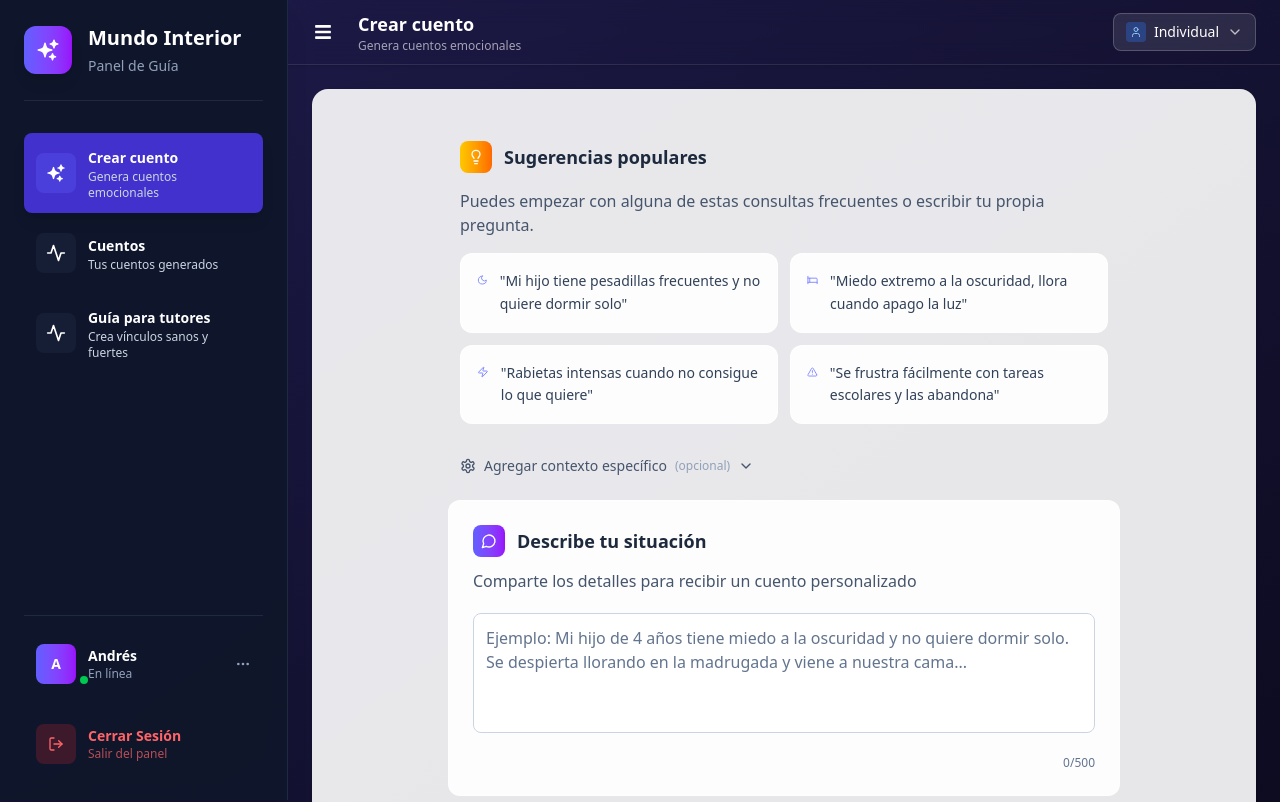
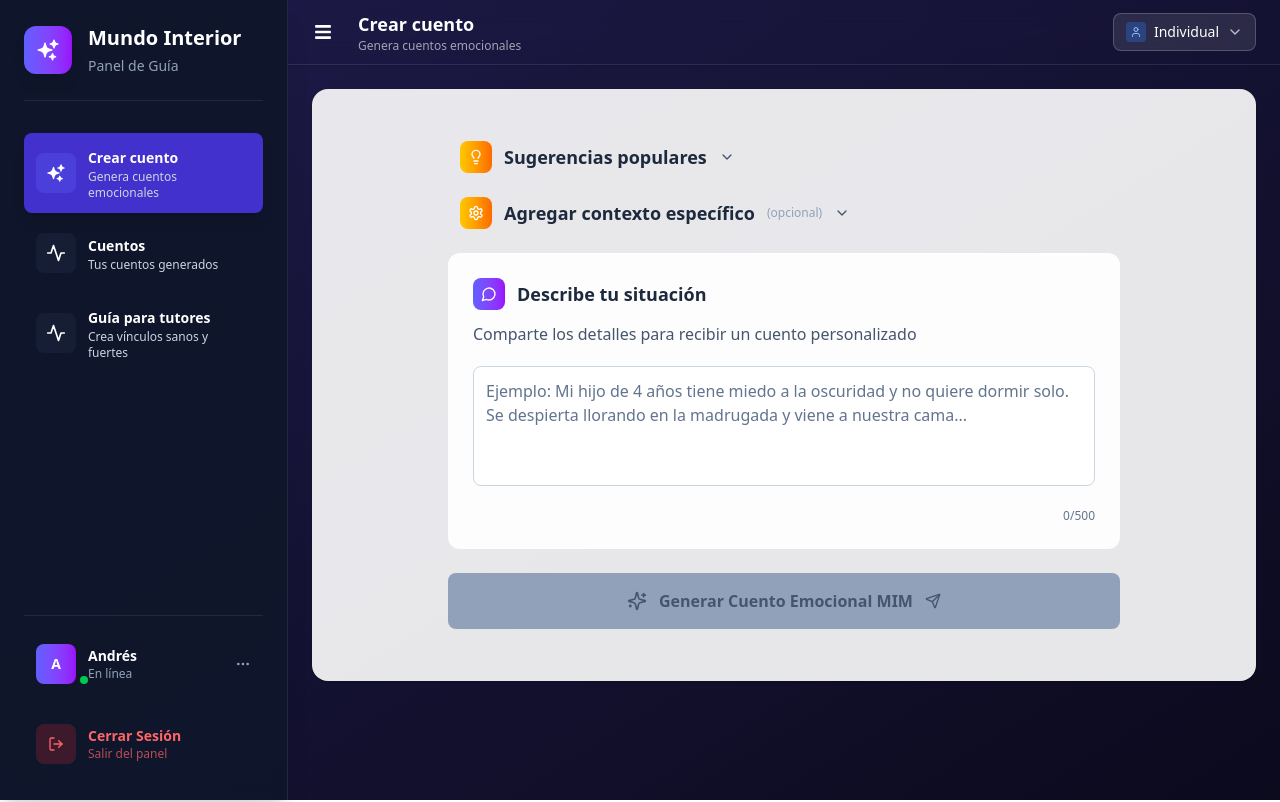
Before and after one commit to and27/mundo, a Next.js app: page /parentDashboard in a window 1280 px wide. Shown: the top 802 px of the page. Built offline with nearby package versions, Linux system fonts and the light colour scheme.

Commit message:
feat: make popular suggestions collapsible

```diff
--- a/src/app/parentDashboard/page.tsx
+++ b/src/app/parentDashboard/page.tsx
@@ -47,7 +47,7 @@ const FacilitatorDashboard = () => {
 
         <div className="flex-1 md:p-6 overflow-y-auto">
           <div className="max-w-7xl">
-            <div className="bg-white/90 rounded-2xl shadow-sm overflow-hidden">
+            <div className="bg-white/90 md:rounded-2xl shadow-sm overflow-hidden">
               <div className="px-0 md:p-8 ">
                 <ActiveComponent />
               </div>
--- a/src/components/assistant/ContextPanel.tsx
+++ b/src/components/assistant/ContextPanel.tsx
@@ -58,11 +58,16 @@ export default function ContextPanel({ onContextChange }: ContextPanelProps) {
       {/* Toggle Button */}
       <button
         onClick={() => setIsExpanded(!isExpanded)}
-        className="flex items-center gap-2 px-3 py-2 text-sm text-slate-600 hover:text-slate-800 hover:bg-slate-50 rounded-lg transition-all duration-200"
+        className="flex items-center gap-3 px-3 py-2 text-sm text-slate-600 rounded-lg transition-all duration-200"
       >
-        <Settings className="w-4 h-4" />
-        <span>Agregar contexto específico</span>
+        <div className="w-8 h-8 bg-gradient-to-r from-yellow-400 to-orange-500 rounded-lg flex items-center justify-center">
+          <Settings className="w-4 h-4 text-white" />
+        </div>
+        <h3 className="text-sm md:text-lg font-semibold text-slate-800">
+          Agregar contexto específico
+        </h3>
         <span className="text-xs text-slate-400">(opcional)</span>
+
         <ChevronDown
           className={`w-4 h-4 transition-transform ${
             isExpanded ? "rotate-180" : ""
@@ -72,7 +77,7 @@ export default function ContextPanel({ onContextChange }: ContextPanelProps) {
 
       {/* Expandible Content */}
       {isExpanded && (
-        <div className="mt-3 p-4 bg-slate-50 border border-slate-200 rounded-xl space-y-4 animate-in slide-in-from-top-2 duration-300">
+        <div className="mt-2 p-4 bg-slate-50 border border-slate-200 rounded-xl space-y-4 animate-in slide-in-from-top-2 duration-300">
           <div className="grid grid-cols-1 md:grid-cols-2 gap-4">
             {/* Age/Grade Selection */}
             <div>
--- a/src/components/assistant/InputForm.tsx
+++ b/src/components/assistant/InputForm.tsx
@@ -1,7 +1,14 @@
 "use client";
 
 import React, { useState } from "react";
-import { Lightbulb, Sparkles, MessageCircle, Send, Clock } from "lucide-react";
+import {
+  Lightbulb,
+  Sparkles,
+  MessageCircle,
+  Send,
+  Clock,
+  ChevronDown,
+} from "lucide-react";
 import { SuggestionCard } from "./SuggestionCard";
 import { getSuggestionsByMode } from "../../lib/suggestionsConfig";
 import { TextareaWithCounter } from "./TextAreaWithCounter";
@@ -23,6 +30,7 @@ export default function InputForm({
 }: InputFormProps) {
   const [query, setQuery] = useState<string>("");
   const [isFocused, setIsFocused] = useState(false);
+  const [isExpanded, setIsExpanded] = useState(false);
 
   const { mode } = useModeStore();
   const isSchoolMode = mode === "educator"; // Derived value
@@ -65,17 +73,29 @@ export default function InputForm({
   };
 
   return (
-    <div className="max-w-2xl mx-auto space-y-6">
-      {!query && !isFocused && (
-        <div className="px-3">
+    <div className="max-w-2xl mx-auto">
+      <button
+        onClick={() => setIsExpanded(!isExpanded)}
+        className="flex items-center gap-2 px-3 text-sm text-slate-600 transition-all duration-200"
+      >
         <div className="flex items-center gap-3 mb-4">
           <div className="w-8 h-8 bg-gradient-to-r from-yellow-400 to-orange-500 rounded-lg flex items-center justify-center">
             <Lightbulb className="w-4 h-4 text-white" />
           </div>
+
           <h3 className="text-sm md:text-lg font-semibold text-slate-800">
             Sugerencias populares
           </h3>
+          <ChevronDown
+            className={`w-4 h-4 transition-transform ${
+              isExpanded ? "rotate-180" : ""
+            }`}
+          />
         </div>
+      </button>
+
+      {isExpanded && (
+        <div className="px-3 mb-6">
           <p className="text-slate-600 text-sm md:text-base mb-4">
             Puedes empezar con alguna de estas consultas frecuentes o escribir
             tu propia pregunta.
--- a/src/components/dashboard/GeneratedStories.tsx
+++ b/src/components/dashboard/GeneratedStories.tsx
@@ -123,12 +123,12 @@ export default function GeneratedStories() {
   }
 
   return (
-    <div className="space-y-6">
+    <div className="p-5 md:p-0 space-y-6">
       <div>
         <h1 className="text-sm md:text-lg font-semibold text-slate-800 mb-2">
           📚 Tus Cuentos Generados
         </h1>
-        <p className="text-slate-600">
+        <p className="text-sm md:text-base text-slate-600">
           Accede a todos los cuentos emocionales que has creado (
           {savedGuides.length})
         </p>
@@ -144,20 +144,16 @@ export default function GeneratedStories() {
             >
               <div className="flex items-start justify-between">
                 <div className="flex-1 min-w-0">
-                  <h3 className="text-lg font-semibold text-slate-900 mb-2 group-hover:text-indigo-600 transition-colors">
+                  <h3 className="text-sm md:text-lg font-semibold text-slate-800 mb-2 group-hover:text-indigo-600 transition-colors">
                     {guide.guideTitle}
                   </h3>
-                  <p className="text-slate-600 text-sm mb-4 line-clamp-2">
+                  <p className="hidden text-slate-600 text-sm mb-4 md:line-clamp-2">
                     {getSummary(guide)}
                   </p>
 
                   <div className="flex flex-wrap gap-2 mb-4">
                     <span className="inline-flex items-center px-2 py-1 rounded-full text-xs font-medium bg-amber-100 text-amber-700">
                       📖 Metáfora
-                    </span>
-                    <span className="inline-flex items-center px-2 py-1 rounded-full text-xs font-medium bg-blue-100 text-blue-700">
-                      💬 {guide.conversationPlan.phrasesToValidate.length}{" "}
-                      frases
                     </span>
                     <span className="inline-flex items-center px-2 py-1 rounded-full text-xs font-medium bg-green-100 text-green-700">
                       🎯 {guide.suggestedActivity.title}
```
Lines whose indentation alone changed are shown as unchanged.
